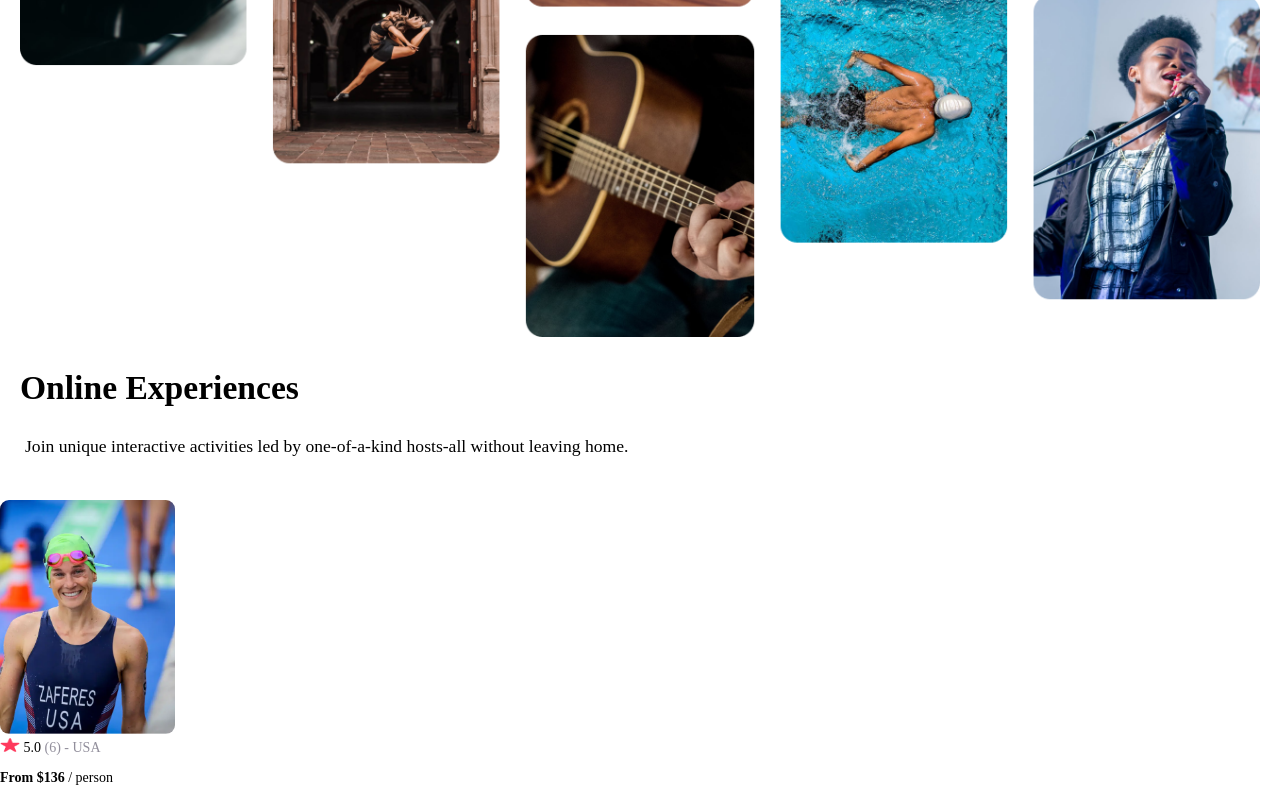
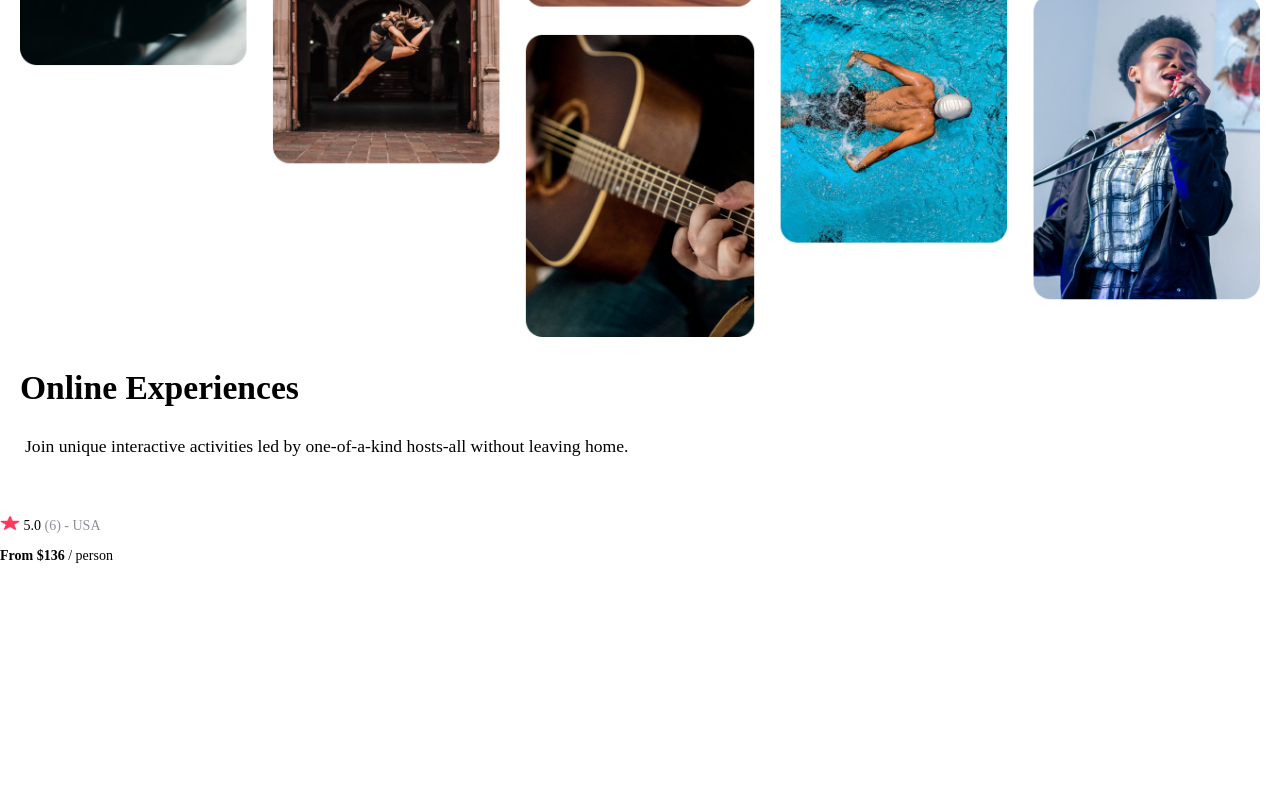
Before and after one commit to daronirl/airbnb-react-app, a React (Create React App) app: page / in a window 1280 px wide. Shown: the part 480-1280 px from the top of the page. After the commit the page ends 1058 px from the top, so only its background shows below. Built offline with nearby package versions, Linux system fonts and the light colour scheme.

Commit message:
Added props to card component

```diff
--- a/src/App.js
+++ b/src/App.js
@@ -1,6 +1,7 @@
 import Navbar from "./components/Navbar"
 import Header from "./components/Header"
 import Card from "./components/Card"
+import katieimg from './images/katie-zaferes.png'
 
 
 function App() {
@@ -8,7 +9,10 @@ function App() {
     <>
       <Navbar />
       <Header />
-      <Card />
+      <Card img="./images/katie-zaferes.png"
+       rating="5.0" reviewCount="6" country="USA" title="Life Lessons with Katie Zaferes"
+       price="136"
+       />
     </>
   )
 }
--- a/src/components/Card.jsx
+++ b/src/components/Card.jsx
@@ -1,11 +1,11 @@
 import katieimg from '../images/katie-zaferes.png'
 import star from '../images/star.png'
 
-function Card() {
+function Card(props) {
   return (
 
         <div className="card--one">
-              <img src={katieimg} alt="katie" className='img--katie' />
+              <img src={props.katieimg} />
           <div className='card-info'>
               <img src={star} alt="star" className='img--star' />
               <span> 5.0 </span>
```
